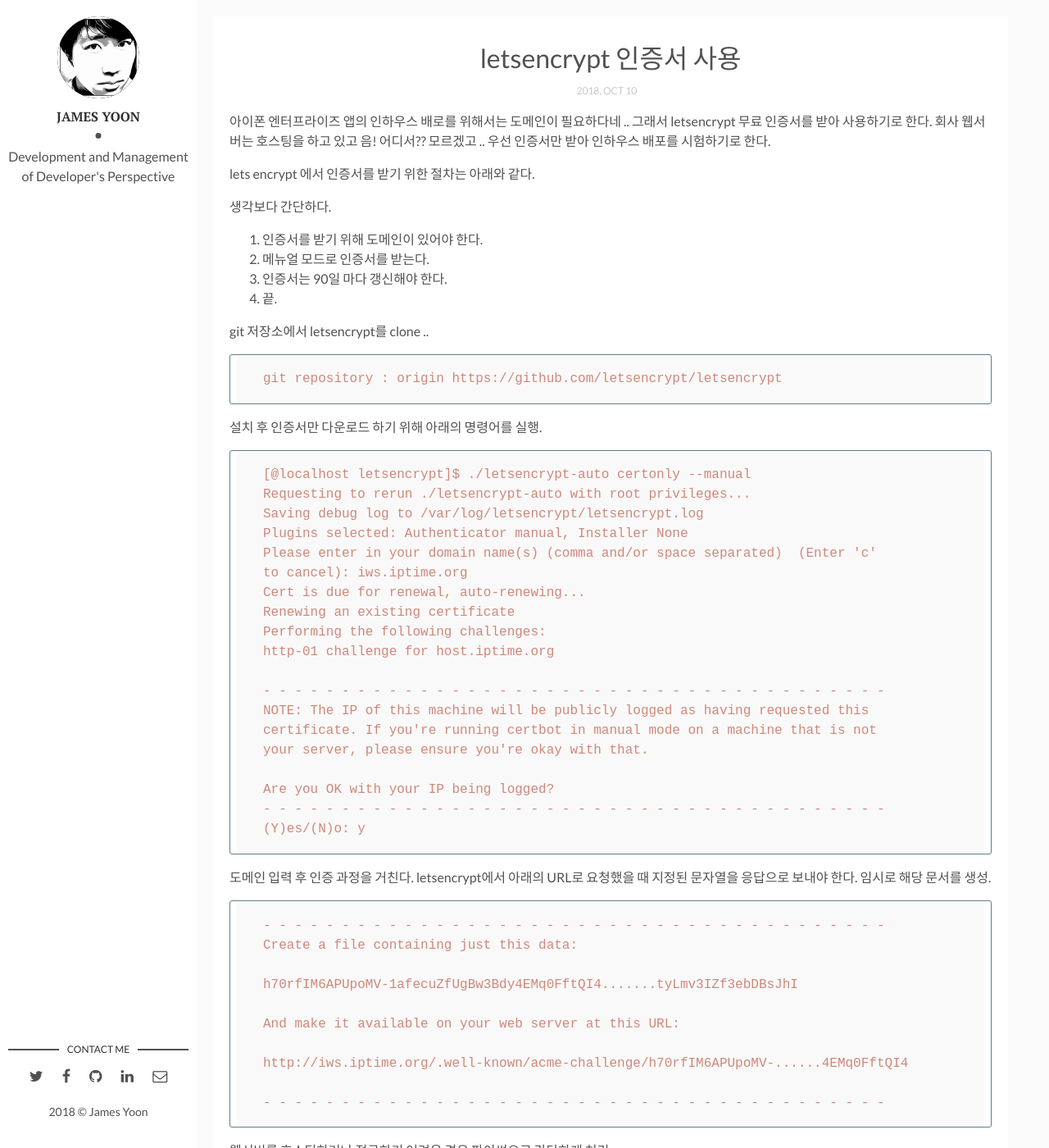
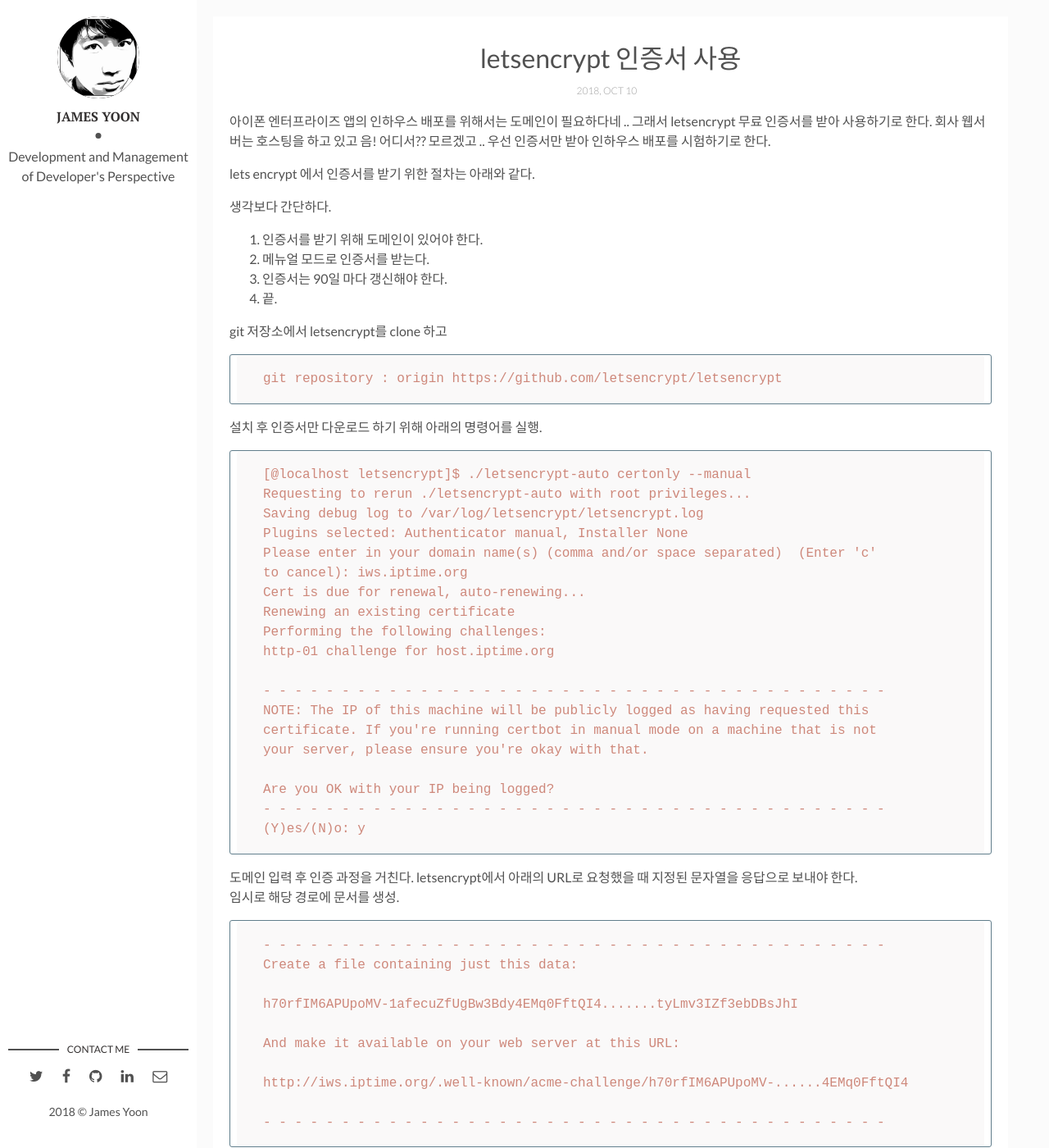
Before and after one commit to butteryoon/butteryoon.github.io, a Jekyll site: the page built from _posts/2018-10-10-letsencryption.markdown.md, in a window 1280 px wide and 1400 px high. Shown: the whole window at 82% size. Built offline with Jekyll 4.4.1, drawn with Linux system fonts in a browser that asks for light colours; comment, search, counter and statistics services are not loaded; some of the changed text lies outside the part shown.

Commit message:
modified letsencrytion

````diff
--- a/_posts/2018-10-10-letsencryption.markdown.md
+++ b/_posts/2018-10-10-letsencryption.markdown.md
@@ -5,7 +5,7 @@ date:   2018-10-10 20:05:00 +0900
 categories: dev
 ---
 
-아이폰 엔터프라이즈 앱의 인하우스 배로를 위해서는 도메인이 필요하다네 ..
+아이폰 엔터프라이즈 앱의 인하우스 배포를 위해서는 도메인이 필요하다네 ..
 그래서 letsencrypt 무료 인증서를 받아 사용하기로 한다.
 회사 웹서버는 호스팅을 하고 있고 음! 어디서?? 모르겠고 ..
 우선 인증서만 받아 인하우스 배포를 시험하기로 한다.
@@ -19,14 +19,13 @@ lets encrypt 에서 인증서를 받기 위한 절차는 아래와 같다.
 3. 인증서는 90일 마다 갱신해야 한다.
 4. 끝.
 
-git 저장소에서 letsencrypt를 clone ..
+git 저장소에서 letsencrypt를 clone 하고
 
 ```
 git repository : origin https://github.com/letsencrypt/letsencrypt
 ```
 
 설치 후 인증서만 다운로드 하기 위해 아래의 명령어를 실행.
-
 ```
 [@localhost letsencrypt]$ ./letsencrypt-auto certonly --manual
 Requesting to rerun ./letsencrypt-auto with root privileges...
@@ -48,11 +47,9 @@ Are you OK with your IP being logged?
 - - - - - - - - - - - - - - - - - - - - - - - - - - - - - - - - - - - - - - - -
 (Y)es/(N)o: y
 ```
-
 도메인 입력 후 인증 과정을 거친다.
 letsencrypt에서 아래의 URL로 요청했을 때 지정된 문자열을 응답으로 보내야 한다.
-임시로 해당 문서를 생성.
-
+임시로 해당 경로에 문서를 생성.
 ```
 - - - - - - - - - - - - - - - - - - - - - - - - - - - - - - - - - - - - - - - -
 Create a file containing just this data:
@@ -73,10 +70,7 @@ python -m SimpleHTTPServer 8000
 ```
 위 명령어를 실행하면 간단하게 8000 번 포트로 웹서버를 구동할 수 있다.
 
-지정된 디렉토리에 안내된 이름으로 지정된 데이타가 포함된 파일을 만들면
-
-지정된 디렉토리에 개인키와 공개키가 생성된다.
-
+지정된 디렉토리에 안내된 이름으로 지정된 데이타가 포함된 파일을 만들면 지정된 디렉토리에 개인키와 공개키가 생성된다.
 ```
 Press Enter to Continue
 Waiting for verification...
````
